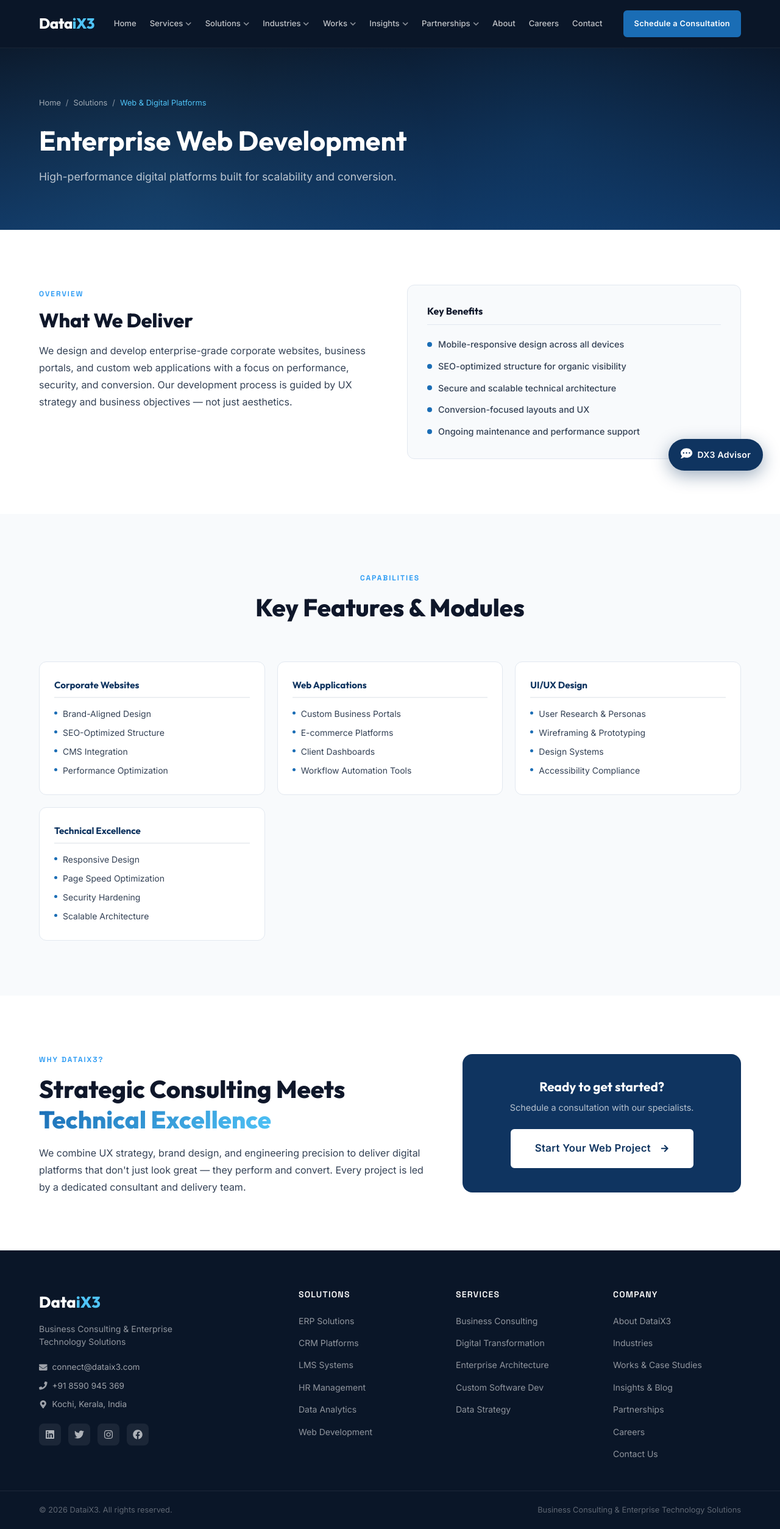
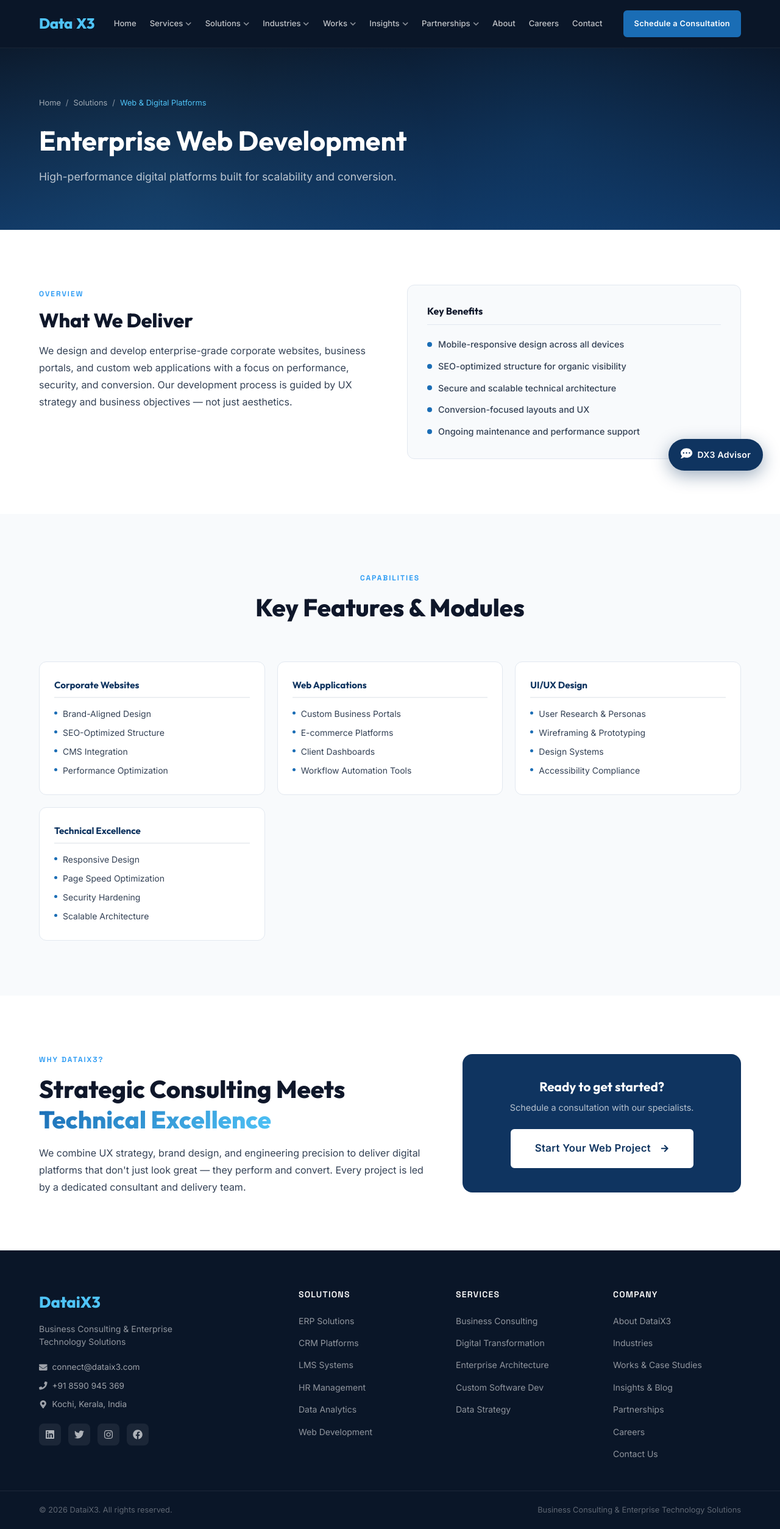
Before and after one commit to Amaljithuk/dataix3, a React (Vite) app: page /solutions/web in a window 1280 px wide. Shown: the whole page at 61% size. Built offline with nearby package versions, Linux system fonts and the light colour scheme.

Commit message:
logo change

```diff
--- a/src/components/Footer.jsx
+++ b/src/components/Footer.jsx
@@ -10,7 +10,7 @@ const Footer = () => {
             <div className="footer-top">
                 <div className="container footer-grid">
                     <div className="footer-brand">
-                        <Link to="/" className="footer-logo">Data<span>iX3</span></Link>
+                        <Link to="/" className="footer-logo"><span className="logo-blue">Data</span><span className="logo-i">i</span><span className="logo-blue">X3</span></Link>
                         <p className="footer-tagline">Business Consulting & Enterprise Technology Solutions</p>
                         <div className="footer-contact-list">
                             <a href="mailto:connect@dataix3.com" className="footer-contact-item">
--- a/src/components/Navbar.css
+++ b/src/components/Navbar.css
@@ -32,9 +32,7 @@
     flex-shrink: 0;
 }
 
-.logo span {
-    color: var(--sky-blue);
-}
+
 
 /* Desktop Nav */
 .nav-links {
--- a/src/components/Navbar.jsx
+++ b/src/components/Navbar.jsx
@@ -113,7 +113,7 @@ const Navbar = () => {
             <div className="nav-inner container">
                 {/* Logo */}
                 <Link to="/" className="logo">
-                    Data<span>iX3</span>
+                    <span className="logo-blue">Data</span><span className="logo-i">i</span><span className="logo-blue">X3</span>
                 </Link>
 
                 {/* Desktop Nav */}
--- a/src/index.css
+++ b/src/index.css
@@ -330,3 +330,12 @@ img {
     margin-bottom: 40px;
   }
 }
+
+/* Logo colour splits */
+.logo-blue {
+  color: var(--sky-blue);
+}
+
+.logo-i {
+  color: #1a1a2e;
+}
```
